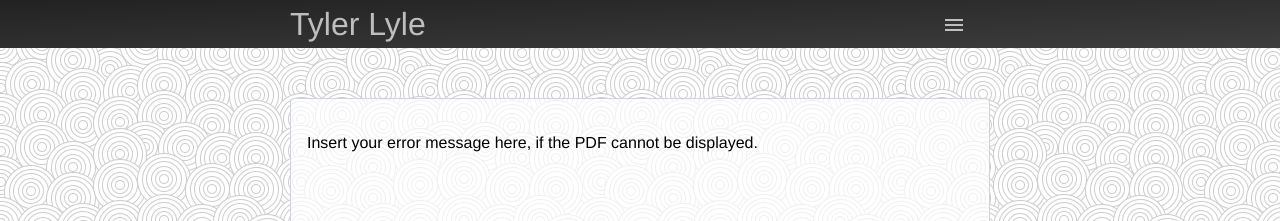
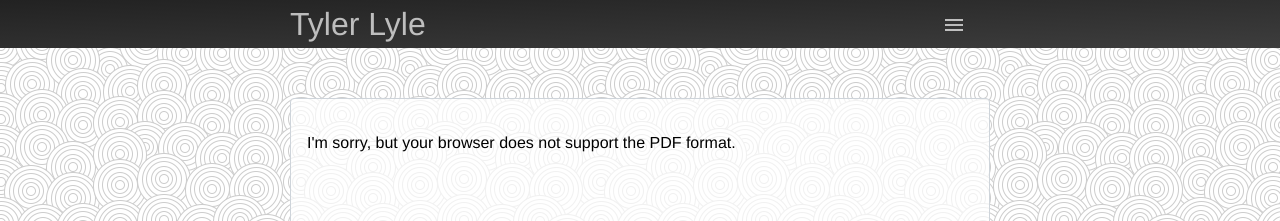
Before and after one commit to lylet-AC/Angular-Website, an Angular app: page /resume in a window 1280 px wide. Shown: the top 221 px of the page. Built offline with nearby package versions, Linux system fonts and the light colour scheme.

Commit message:
changed pdf error message

```diff
--- a/src/app/components/resume/resume.component.html
+++ b/src/app/components/resume/resume.component.html
@@ -1,7 +1,7 @@
 <div id="resume">
     <div class="page-white">
         <object class="resume-container" type="application/pdf" data="../../../assets/img/cv.pdf">
-            <p>Insert your error message here, if the PDF cannot be displayed.</p>
+            <p>I'm sorry, but your browser does not support the PDF format.</p>
         </object>
     </div>
 </div>
```
